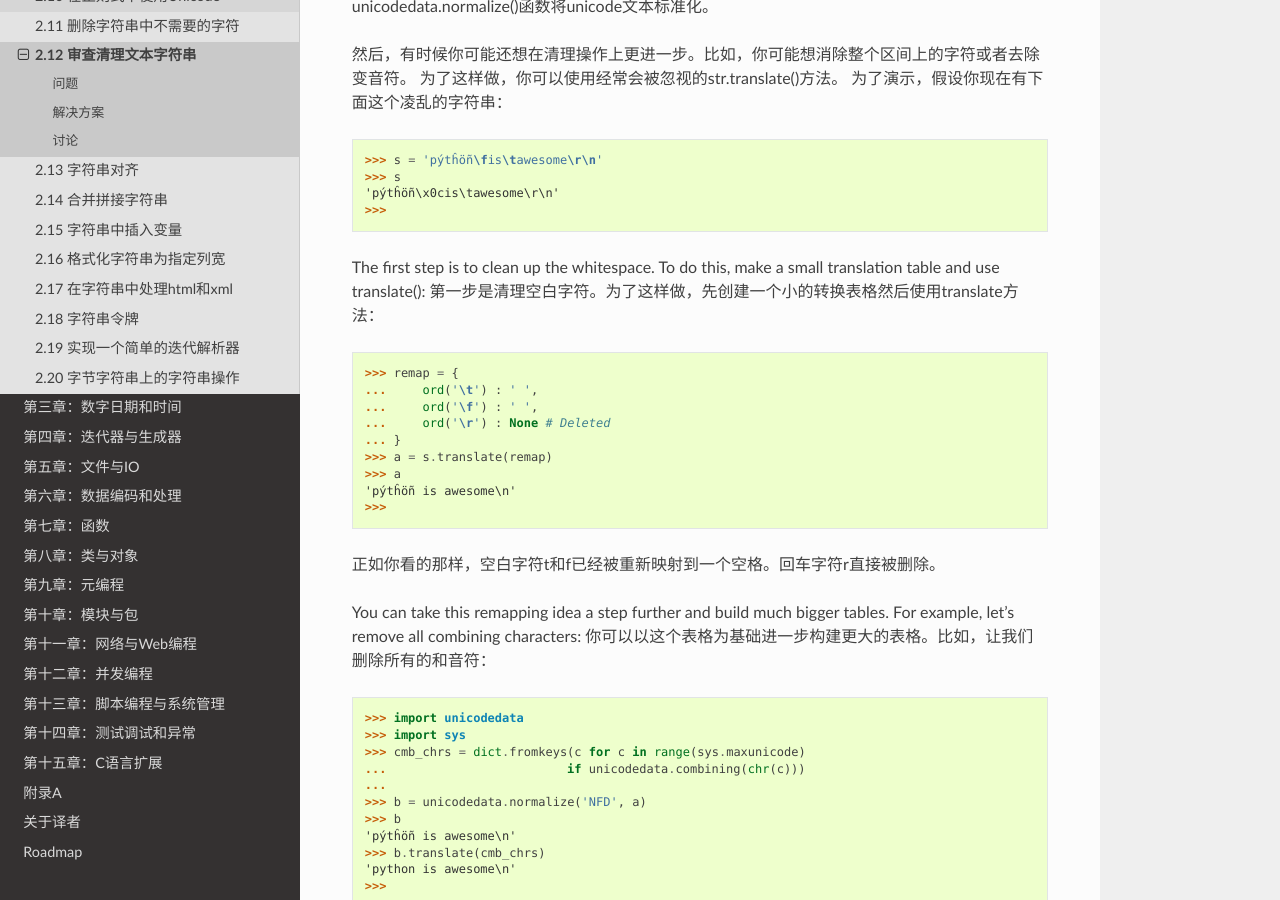
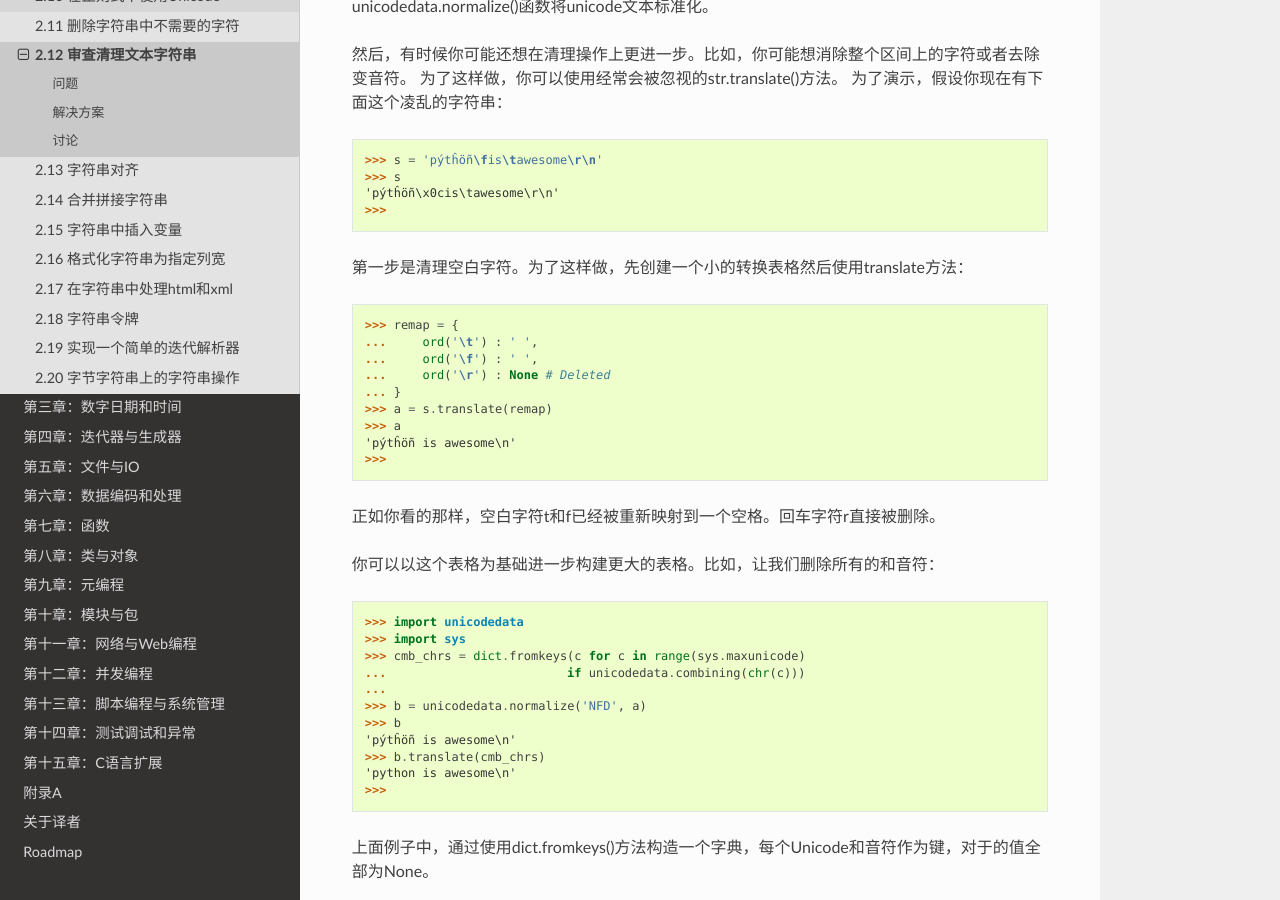
Before and after one commit to yidao620c/python3-cookbook, a Sphinx documentation site: the page built from source/c02/p12_sanitizing_clean_up_text.rst, in a window 1280 px wide and 900 px high, scrolled down 459 px. Built offline with Sphinx 7.4.7 and the Read the Docs theme 2.0.0, drawn with Linux system fonts in a browser that asks for light colours.

Commit message:
2.12小节完成

```diff
--- a/source/c02/p12_sanitizing_clean_up_text.rst
+++ b/source/c02/p12_sanitizing_clean_up_text.rst
@@ -28,8 +28,6 @@
     'pýtĥöñ\x0cis\tawesome\r\n'
     >>>
 
-The first step is to clean up the whitespace. To do this, make a small translation table
-and use translate():
 第一步是清理空白字符。为了这样做，先创建一个小的转换表格然后使用translate方法：
 
 .. code-block:: python
@@ -46,8 +44,6 @@ and use translate():
 
 正如你看的那样，空白字符\t和\f已经被重新映射到一个空格。回车字符\r直接被删除。
 
-You can take this remapping idea a step further and build much bigger tables. For example,
-let’s remove all combining characters:
 你可以以这个表格为基础进一步构建更大的表格。比如，让我们删除所有的和音符：
 
 .. code-block:: python
```
